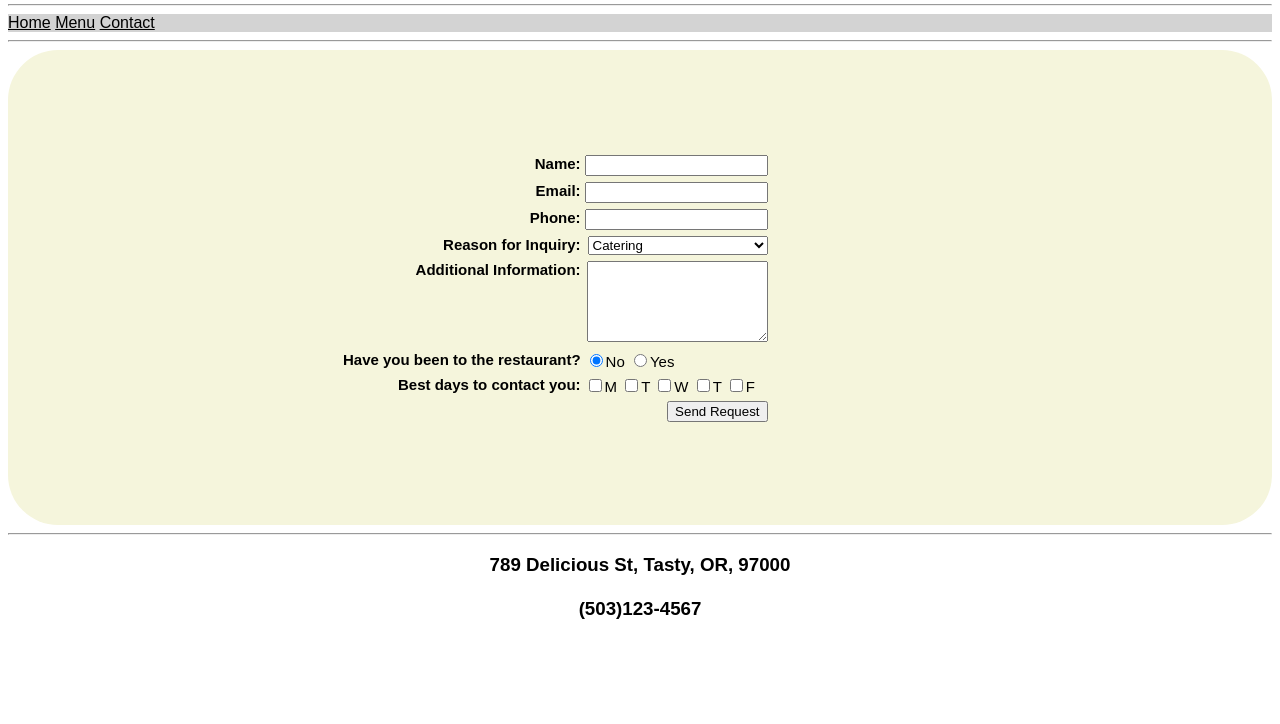
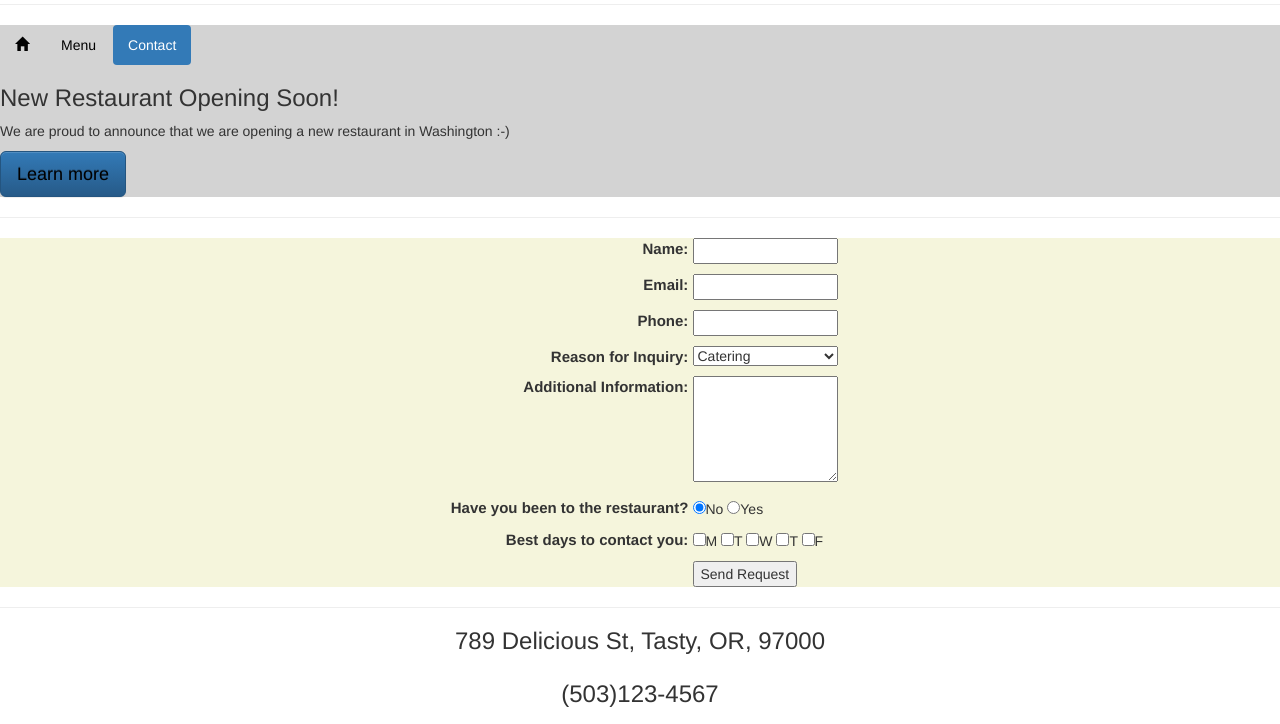
Before and after one commit to hillsnorway/CSS1, a plain HTML site: page Restaurant Site/contact.html in a window 1280 px wide. Shown: the part 76-800 px from the top of the page. Drawn offline with nearby package versions, Linux system fonts and the light colour scheme.

Commit message:
updates Restaurant Site V5

```diff
--- a/Restaurant Site/contact.html
+++ b/Restaurant Site/contact.html
@@ -7,106 +7,99 @@
 />
 
 <style>
-        div.form{
-            margin: auto;
-            width:600px;
+    form p label{
         font-size:15px;
-            background-color:transparent;
-        }
-        table, tr, td {
-            vertical-align: top;
         text-align: right;
+        /*display:block;*/
+        float:left;
+	    width:250px;
     }
     .required{
-            font-weight: bolder;
+        /*font-weight: bolder;*/
     }
 </style>
 
 <html>
     <head>
         <title>Home Page</title>
+        <!-- Latest compiled and minified CSS -->
+        <link rel="stylesheet"
+        href="https://maxcdn.bootstrapcdn.com/bootstrap/3.3.5/css/bootstrap.min.css"/>
+        <!-- Latest compiled and minified JavaScript -->
+        <script src="https://maxcdn.bootstrapcdn.com/bootstrap/3.3.5/js/bootstrap.min.js">
+        </script>
+        <!-- Optional theme -->
+        <link rel="stylesheet"
+        href="https://maxcdn.bootstrapcdn.com/bootstrap/3.3.5/css/bootstrap-theme.min.css"/>
     </head>
     <header>
         <h1 style="font-family:fantasy">Chez a la Modal</h1>
         <hr/>
     </header>
     <body>
-        <div class="main">
-            <div class="menu">
-                <a href="index.html">Home</a>
-                <a href="menu.html">Menu</a>
-                <a href="contact.html">Contact</a>
+        <div id="main">
+            <div id="nav">
+                <ul class="nav nav-pills">
+                    <li role="presentation">
+                        <a href="index.html">
+                            <span class="glyphicon glyphicon-home" aria-hidden="true"></span>
+                        </a>
+                    </li>
+                    <li role="presentation"><a href="menu.html">Menu</a></li>
+                    <li role="presentation" class="active"><a href="contact.html">Contact</a></li>
+                </ul>
+                <div id="news_flash">
+                    <h3>New Restaurant Opening Soon!</h3>
+                    <p>We are proud to announce that we are opening a new restaurant in Washington :-)</p>
+                    <p><a class="btn btn-primary btn-lg" href="#" role="button">Learn more</a></p>
+                </div>
             </div>
             <hr/>
-            <div class="center">
-                <div class="form">
+            <div id="center">
+                <div style="width:fit-content; margin:auto;">
                 <form action="#" method="POST">
-                        <table>
-                            <tr style="height:100px"></tr>
-                            <tr>
-                                <td><label for="name" class="required">Name:</label></td>
-                                <td><input type="text" name="name" style="width:175px"></td>
-                            </tr>
-                            <tr></tr>
-                            <tr>
-                                <td ><label for="email" class="required">Email:</label></td>
-                                <td>
-                                    <input type="text" name="email" style="width:175px">
-                                </td>
-                            </tr>
-                            <tr></tr>
-                            <tr>
-                                <td ><label for="phone" class="required">Phone:</label></td>
-                                <td>
-                                    <input type="text" name="phone" style="width:175px">
-                                </td>
-                            </tr>
-                            <tr></tr>
-                            <tr>
-                                <td><label for="reason" class="required">Reason for Inquiry:</label></td>
-                                <td>
-                                    <select name="reason" style="width:180px">
+                    <p>
+                        <label for="name" class="required">Name:&nbsp;</label>
+                        <input type="text" name="name" style="width:145px">
+                    </p>
+                    <p>
+                        <label for="email" class="required">Email:&nbsp;</label>
+                        <input type="text" name="email" style="width:145px">
+                    </p>
+                    <p>
+                        <label for="phone" class="required">Phone:&nbsp;</label>
+                        <input type="text" name="phone" style="width:145px">
+                    </p>
+                    <p>
+                        <label for="reason" class="required">Reason for Inquiry:&nbsp;</label>
+                        <select name="reason" style="width:145px">
                             <option>Catering</option>
                             <option>Private Party</option>
                             <option>Feedback</option>
                             <option>Other</option>
                         </select>
-                                </td>
-                            </tr>
-                            <tr></tr>
-                            <tr>
-                                <td><label for="info" class="required">Additional Information:</label></td>
-                                <td>
-                                    <textarea name="info" rows="5" style="width:175px"></textarea>
-                                </td>
-                            </tr>
-                            <tr></tr>
-                            <tr>
-                                <td><label for="been_before" class="required">Have you been to the restaurant?</label></td>
-                                <td style="text-align: left">
+                    </p>
+                    <p>
+                        <label for="info" class="required">Additional Information:&nbsp;</label>
+                        <textarea name="info" rows="5" style="width:145px"></textarea>
+                    </p>
+                    <p>
+                        <label for="been_before" class="required">Have you been to the restaurant?&nbsp;</label>
                         <input type="radio" name="been_before" value="NO" checked/>No
                         <input type="radio" name="been_before" value="YES"/>Yes
-                                </td>
-                            </tr>
-                            <tr></tr>
-                            <tr>
-                                <td ><label for="days" class="required">Best days to contact you:</label></td>
-                                <td style="text-align:left">
+                    </p>
+                    <p>
+                        <label for="days" class="required">Best days to contact you:&nbsp;</label>
                         <input type="checkbox" name="days" value="MON"/>M
                         <input type="checkbox" name="days" value="TUE"/>T
                         <input type="checkbox" name="days" value="WED"/>W
                         <input type="checkbox" name="days" value="THU"/>T
                         <input type="checkbox" name="days" value="FRI"/>F
-                                </td>
-                            </tr>
-                            <tr></tr>
-                            <tr>
-                                <td></td>
-                                <td>
+                    </p>
+                    <p>
+                        <label for="submit"></label>
                         <input type="submit" value="Send Request">
-                                </td>
-                            </tr>
-                        </table>
+                    </p>
                 </form>
                 </div>
             </div>
--- a/Restaurant Site/restaurantStyles.css
+++ b/Restaurant Site/restaurantStyles.css
@@ -5,20 +5,17 @@ header, footer {
     text-align:center;
 }
 
-div.center{
-    position:relative;
-    margin: auto;
-    top: 0px;
+#center{
+    top: 0;
     right: 0;
     bottom: 0;
     left: 0;
     width: 100%;
-    height: 475px;
+    height: auto;
     background-color:beige;
-    border-radius: 50px;
 }
 
-div.menu{
+#nav{
     background-color:lightgray;
 }
 
@@ -37,7 +34,7 @@ a:link{
 }
 
 a:visited{
-    color: green;
+    color: red;
 }
 
 a:active{
```
Also changed, not shown: Restaurant Site/index.html (+27 -8 lines), Restaurant Site/menu.html (+63 -54 lines). Lines whose indentation alone changed are shown as unchanged.
